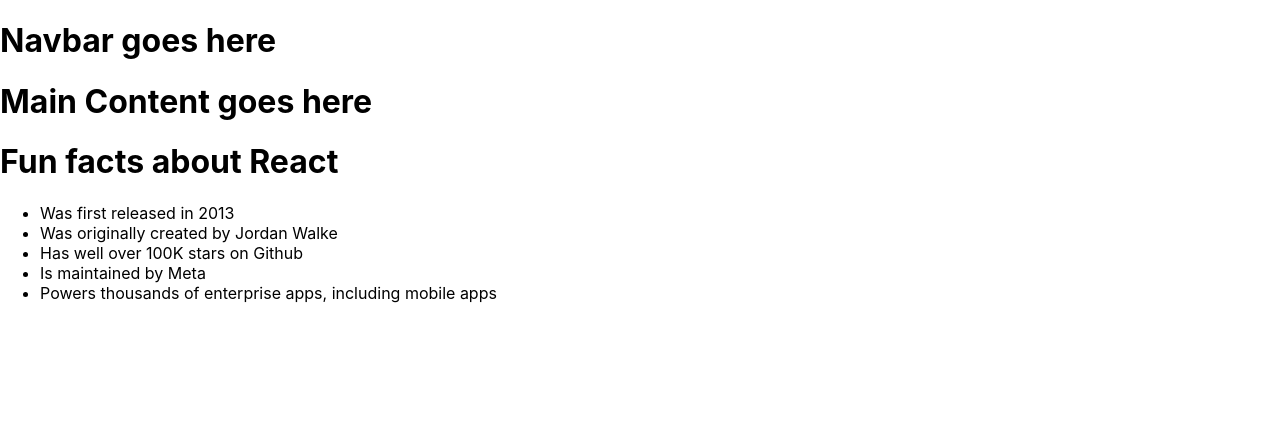
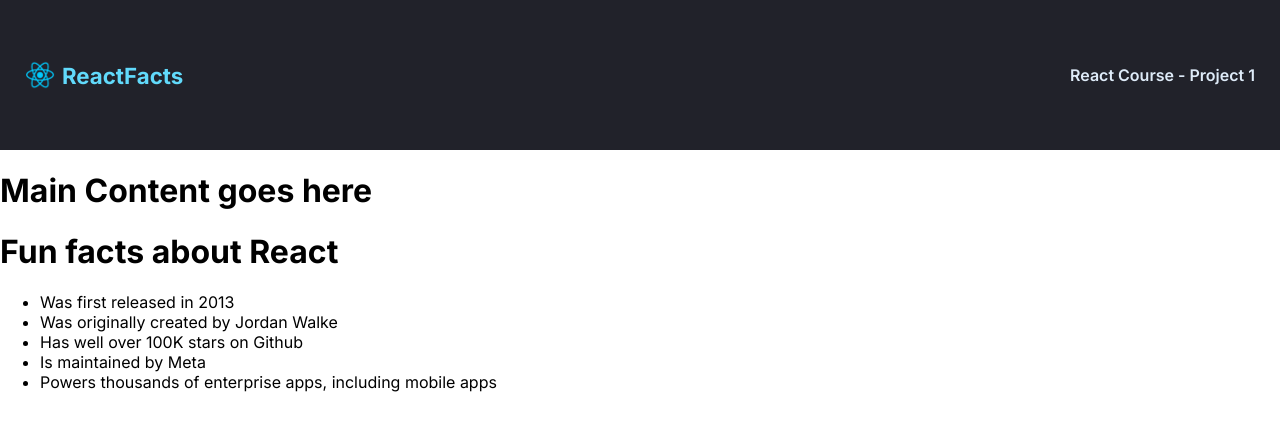
Before and after one commit to mikerobards/react-fun-facts, a React (Create React App) app: page / in a window 1280 px wide. Shown: the top 430 px of the page. Built offline with nearby package versions, Linux system fonts and the light colour scheme.

Commit message:
style navbar

```diff
--- a/public/index.html
+++ b/public/index.html
@@ -24,6 +24,12 @@
       work correctly both with client-side routing and a non-root public URL.
       Learn how to configure a non-root public URL by running `npm run build`.
     -->
+    <link rel="preconnect" href="https://fonts.googleapis.com" />
+    <link rel="preconnect" href="https://fonts.gstatic.com" crossorigin />
+    <link
+      href="https://fonts.googleapis.com/css2?family=Inter:wght@400;600;700&display=swap"
+      rel="stylesheet"
+    />
     <title>React App</title>
   </head>
   <body>
--- a/src/App.js
+++ b/src/App.js
@@ -2,7 +2,6 @@
 import Navbar from "./components/Navbar";
 import Main from "./components/Main";
 
-import logo from './react-logo.png'
 
 
 function App() {
--- a/src/components/Navbar.js
+++ b/src/components/Navbar.js
@@ -1,5 +1,13 @@
+import React from 'react'
+import logo from '../img/react-logo.png'
+
+
 export default function Navbar() {
     return (
-        <h1>Navbar goes here</h1>
+        <nav>
+            <img src={logo} alt="react logo" className="logo" />
+            <h3 className="logo-title">ReactFacts</h3>
+            <h4 className="project-title">React Course - Project 1</h4>
+        </nav>
     )
 }
--- a/src/index.css
+++ b/src/index.css
@@ -1,14 +1,42 @@
 body {
   margin: 0;
-  font-family: -apple-system, BlinkMacSystemFont, "Segoe UI", "Roboto", "Oxygen",
-    "Ubuntu", "Cantarell", "Fira Sans", "Droid Sans", "Helvetica Neue",
-    sans-serif;
+  font-family: "Inter", sans-serif;
   -webkit-font-smoothing: antialiased;
   -moz-osx-font-smoothing: grayscale;
   box-sizing: border-box;
   min-height: 100vh;
 }
 
+nav {
+  background-color: #21222a;
+  display: flex;
+  align-items: center;
+  padding: 30px 25px;
+  height: 90px;
+}
+
+nav > h3,
+nav > h4 {
+  margin: 0;
+}
+
+nav > h3 {
+  margin-right: auto;
+}
+
 .logo {
-  width: 75px;
+  height: 30px;
+  margin-right: 7px;
 }
+
+.logo-title {
+  color: #61dafb;
+  font-weight: 700;
+  font-size: 22.2535px;
+}
+
+.project-title {
+  color: #deebf8;
+  font-weight: 600;
+  font-size: 16px;
+}
```
Also changed, not shown: src/img/react-logo.png (renamed from src/react-logo.png).
